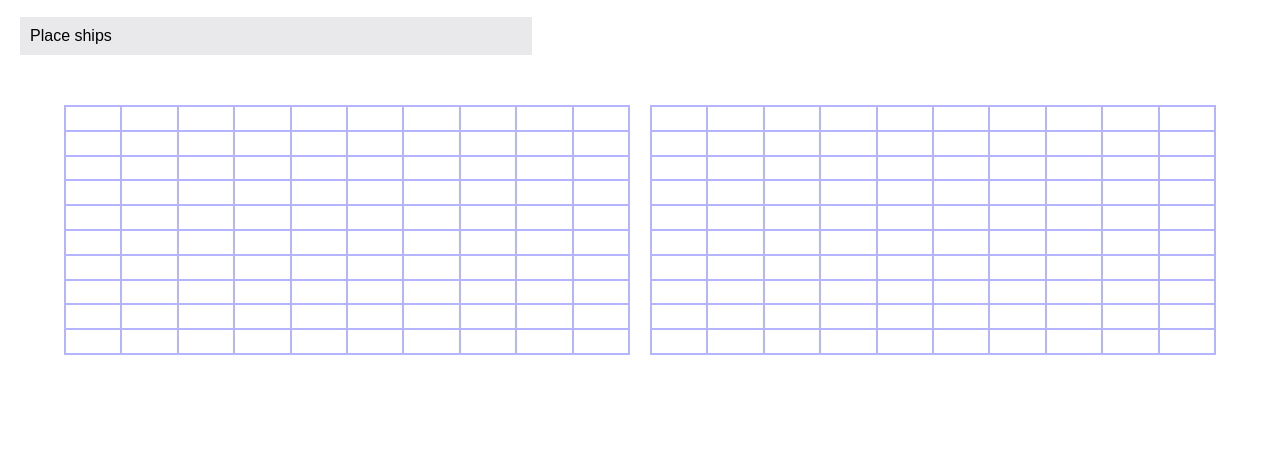
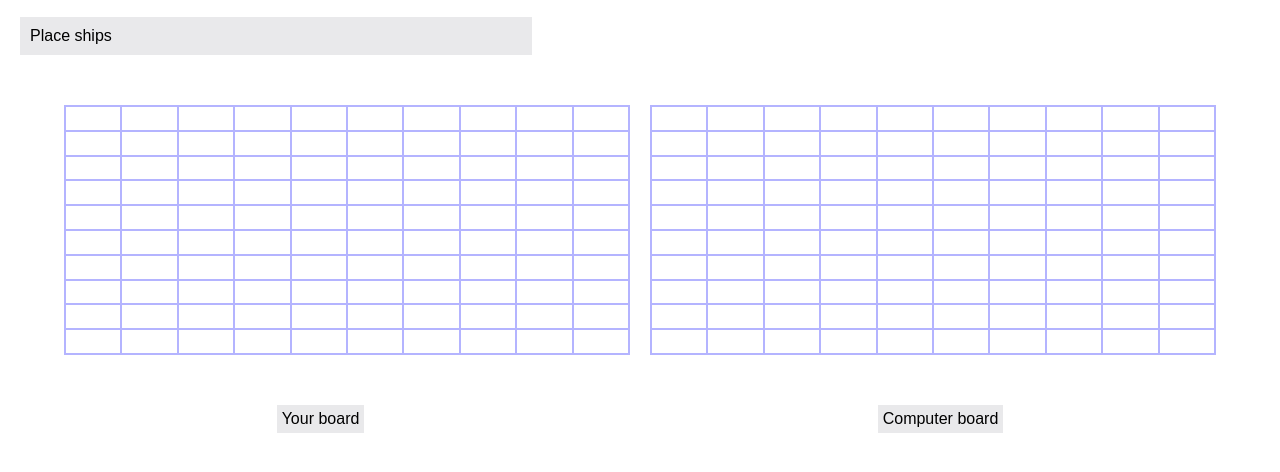
Before and after one commit to 4wiafe/odin-battleship, a website built with webpack: page src/template.html in a window 1280 px wide. Shown: the part 60-532 px from the top of the page. Built offline with nearby package versions, Linux system fonts and the light colour scheme.

Commit message:
Label computer and player boards

```diff
--- a/src/styles.css
+++ b/src/styles.css
@@ -47,3 +47,15 @@ body {
   background: #e9e9eb;
   width: 40%;
 }
+
+.board-label {
+  margin: 20px;
+  display: flex;
+  justify-content: space-around;
+}
+
+.player-board,
+.computer-board {
+  background: #e9e9eb;
+  padding: 5px;
+}
--- a/src/template.html
+++ b/src/template.html
@@ -215,5 +215,10 @@
       <div class="grid-item"></div>
     </div>
   </div>
+
+  <div class="board-label">
+    <p class="player-board">Your board</p>
+    <p class="computer-board">Computer board</p>
+  </div>
 </body>
 </html>
```
